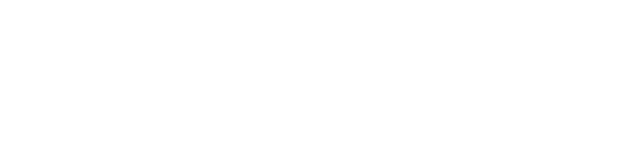
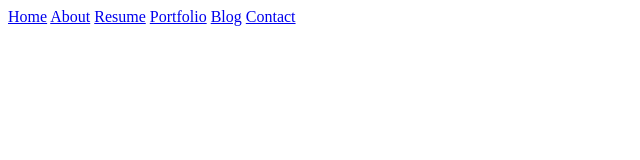
Before and after one commit to serger843/Portfolio2023, a plain HTML site: page index.html in a window 1280 px wide. Shown: the whole page, without its empty margins (0-640 px from the left). Drawn offline with Linux system fonts and the light colour scheme.

Commit message:
added a header

```diff
--- a/index.html
+++ b/index.html
@@ -5,7 +5,19 @@
     <meta http-equiv="X-UA-Compatible" content="IE=edge" />
     <meta name="viewport" content="width=device-width, initial-scale=1.0" />
     <link rel="icon" href="./img/pic_1.jpg" />
+    <link rel="stylesheet" href="styles.css" />
     <title>Serge Rudasingwa</title>
   </head>
-  <body></body>
+  <body>
+    <header>
+      <nav>
+        <a href="#">Home</a>
+        <a href="#">About</a>
+        <a href="#">Resume</a>
+        <a href="#">Portfolio</a>
+        <a href="#">Blog</a>
+        <a href="#">Contact</a>
+      </nav>
+    </header>
+  </body>
 </html>
```
Also changed, not shown: styles.css (added).
